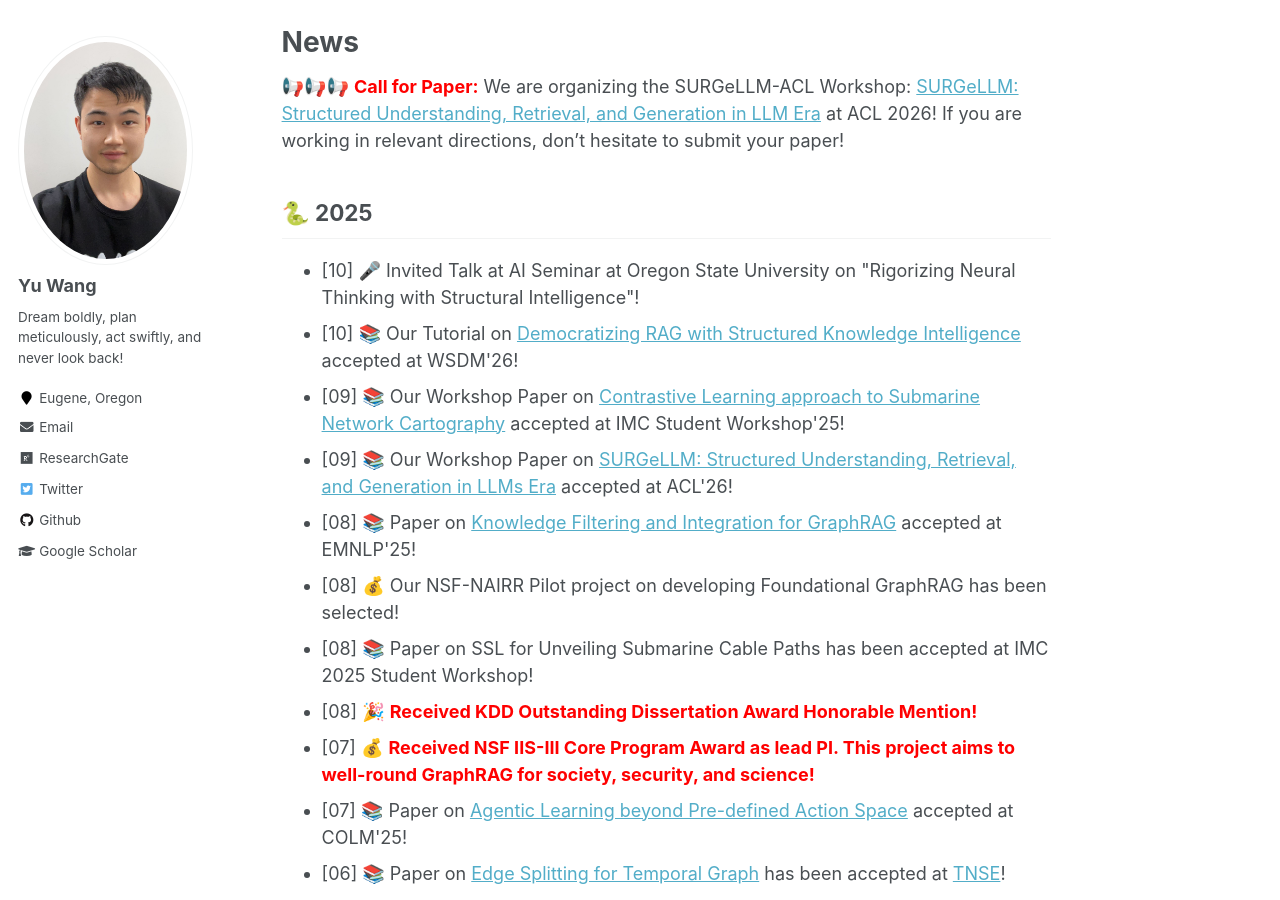
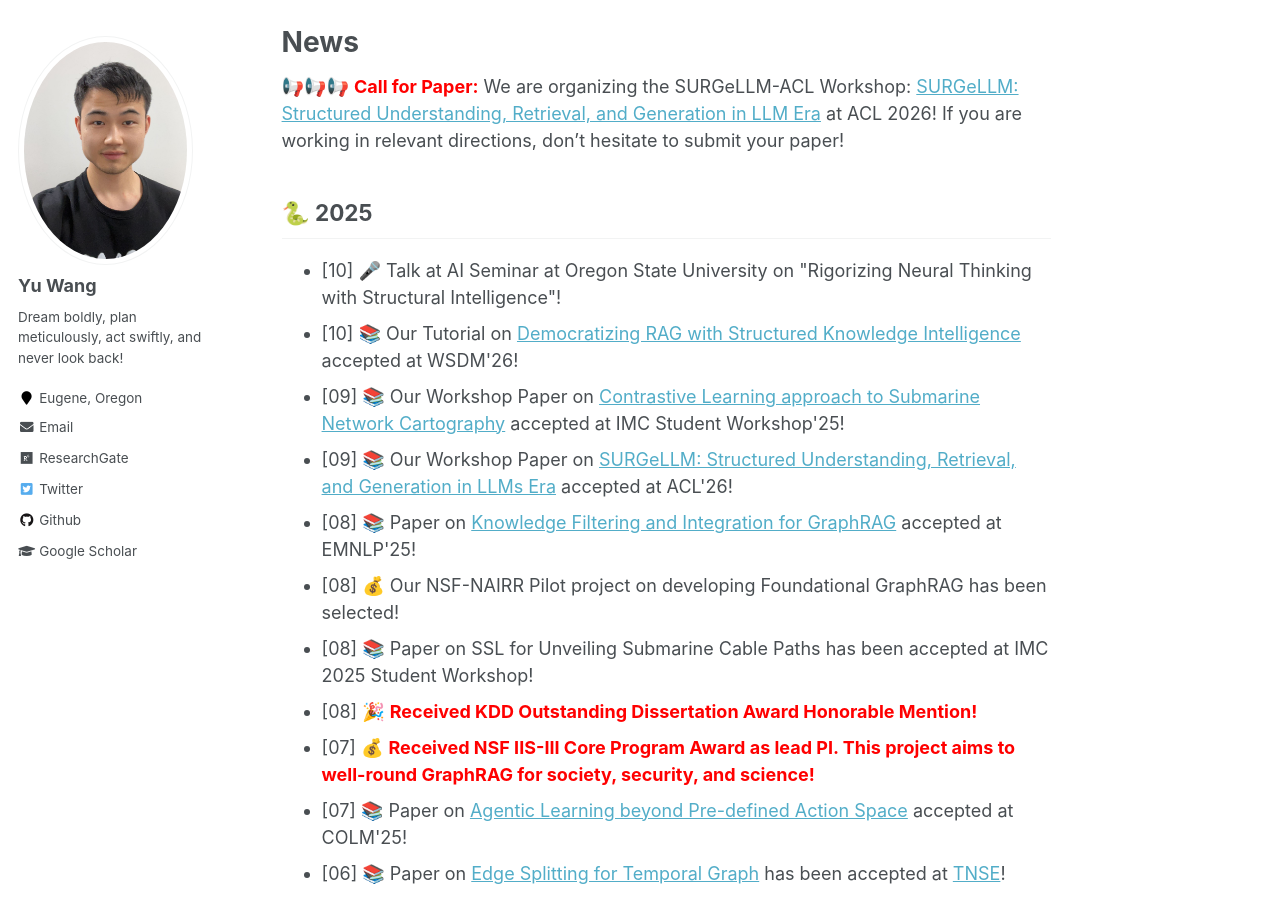
Before and after one commit to yuwang0103/yuwang0103.github.io, a Jekyll site: the page built from _pages/about.md, in a window 1280 px wide and 900 px high, scrolled down 766 px. Built offline with Jekyll 4.4.1, drawn with Linux system fonts in a browser that asks for light colours.

Commit message:
Update about.md

```diff
--- a/_pages/about.md
+++ b/_pages/about.md
@@ -32,7 +32,7 @@ News
 🐍 2025
 -----
 <ul>
-<li>[10] 🎤 Invited Talk at AI Seminar at Oregon State University on "Rigorizing Neural Thinking with Structural Intelligence"!</li>
+<li>[10] 🎤 Talk at AI Seminar at Oregon State University on "Rigorizing Neural Thinking with Structural Intelligence"!</li>
 <li>[10] 📚 Our Tutorial on  <a href=''>Democratizing RAG with Structured Knowledge Intelligence</a> accepted at WSDM'26!</li>
 <li>[09] 📚 Our Workshop Paper on  <a href=''>Contrastive Learning approach to Submarine Network Cartography</a> accepted at IMC Student Workshop'25!</li>
 <li>[09] 📚 Our Workshop Paper on  <a href=''>SURGeLLM: Structured Understanding, Retrieval, and Generation in LLMs Era</a> accepted at ACL'26!</li>
```
